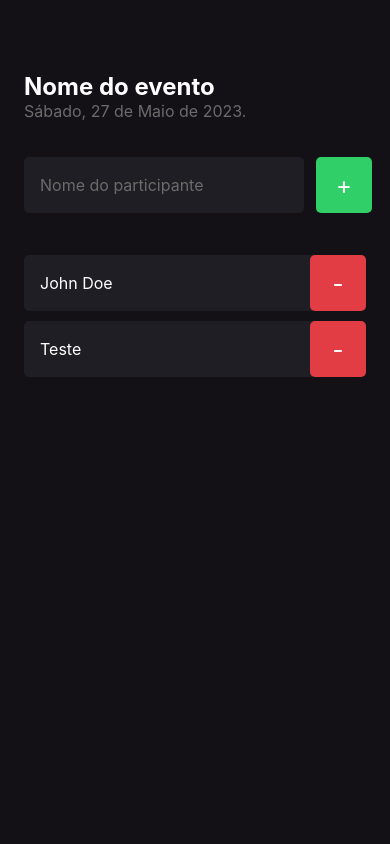
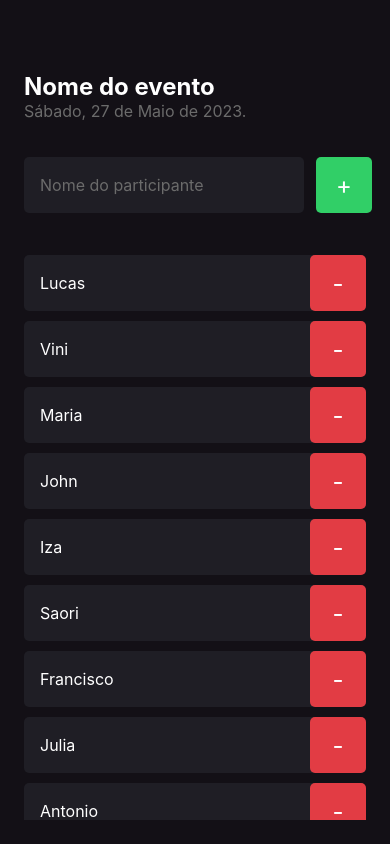
Before and after one commit to lucasabreudev/imhere, a React Native app: screen / in a window 390 px wide. Built offline with nearby package versions, Linux system fonts and the light colour scheme.

Commit message:
feat: criação da listagem de participantes

```diff
--- a/src/components/Participant/index.tsx
+++ b/src/components/Participant/index.tsx
@@ -2,14 +2,15 @@ import { View, Text, TouchableOpacity } from "react-native";
 import { styles } from "./styles";
 
 type Props = {
-    name: string
+    name: string;
+    onRemove: () => void;
 }
 
-export function Participant({ name }: Props) {
+export function Participant({ name, onRemove}: Props) {
     return (
         <View style={styles.container}>
             <Text style={styles.name}>{name}</Text>
-            <TouchableOpacity style={styles.button} >
+            <TouchableOpacity style={styles.button} onPress={onRemove}>
                 <Text style={styles.buttonText}>
                     -
                 </Text>
--- a/src/screens/Home/index.tsx
+++ b/src/screens/Home/index.tsx
@@ -1,11 +1,16 @@
-import { Text, TextInput, TouchableOpacity, View } from 'react-native';
+import { Text, TextInput, TouchableOpacity, View, FlatList } from 'react-native';
 import { styles } from './styles';
 import { Participant } from '../../components/Participant';
 
 export function Home() {
+  const participants = ['Lucas', 'Vini', 'Maria', 'John', 'Iza', 'Saori', 'Francisco', 'Julia', 'Antonio']
 
   function handleParticipantAdd() {
     console.log('Clicou')
+  }
+
+  function handleParticipantRemove() {
+    console.log('Removido')
   }
 
   return (
@@ -26,8 +31,22 @@ export function Home() {
           </Text>
         </TouchableOpacity>
       </View>
-      <Participant name="John Doe" />
-      <Participant name= "Teste" />
+      <FlatList
+        data={participants}
+        keyExtractor={item => item}
+        renderItem={({ item }) => (
+          <Participant
+            name={item}
+            onRemove={handleParticipantRemove}
+          />
+        )}
+        showsVerticalScrollIndicator={false}
+        ListEmptyComponent={() => (
+          <Text style={styles.listEmptyText}>
+            Não existem participantes cadastrados
+          </Text>
+        )}
+      />
     </View>
   );
 }
--- a/src/screens/Home/styles.ts
+++ b/src/screens/Home/styles.ts
@@ -23,12 +23,12 @@ export const styles = StyleSheet.create({
         borderRadius: 5,
         color: '#FCFDFE',
         padding: 16,
-        fontSize:16,
+        fontSize: 16,
         marginRight: 12
     },
     button: {
-        width:56,
-        height:56,
+        width: 56,
+        height: 56,
         borderRadius: 5,
         backgroundColor: '#31CF67',
         alignItems: 'center',
@@ -43,5 +43,10 @@ export const styles = StyleSheet.create({
         flexDirection: 'row',
         marginTop: 36,
         marginBottom: 42
+    },
+    listEmptyText: {
+        color: '#FFF',
+        fontSize: 14,
+        textAlign: 'center'
     }
-  });
+});
```
